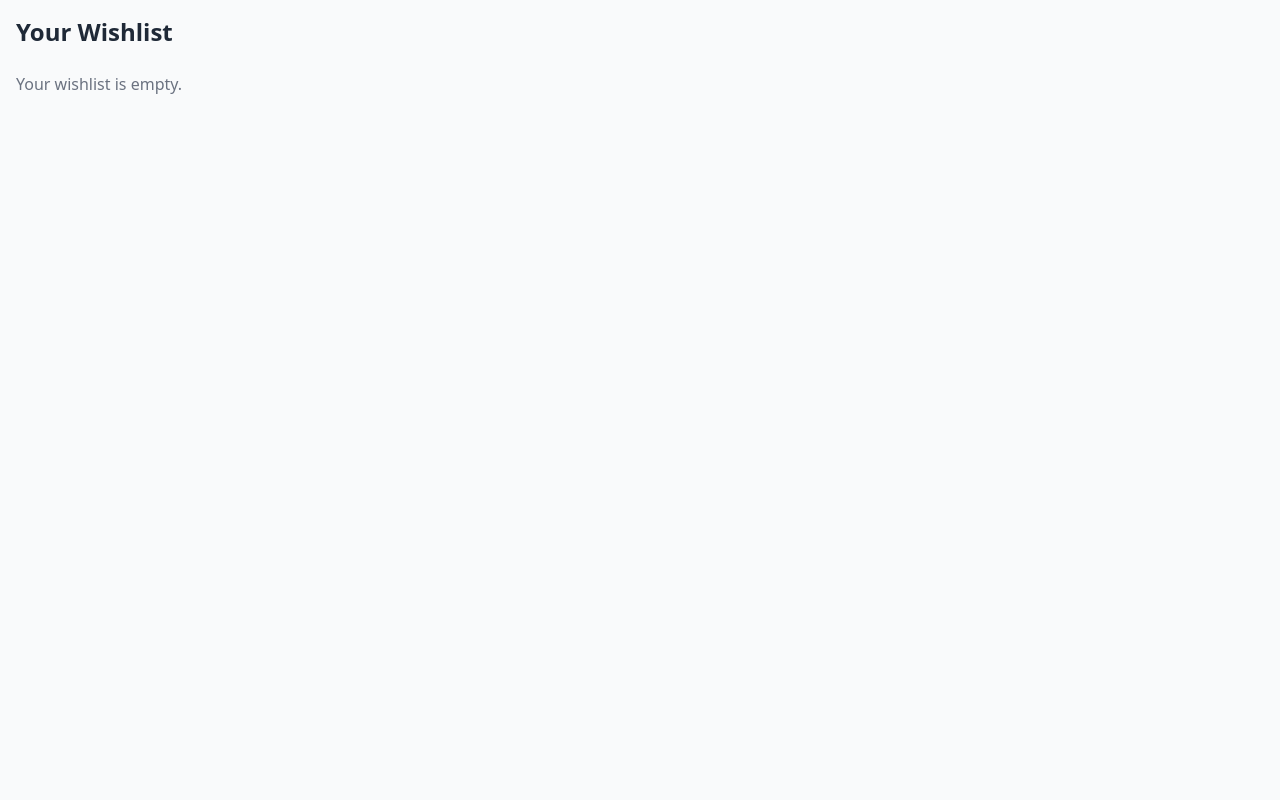
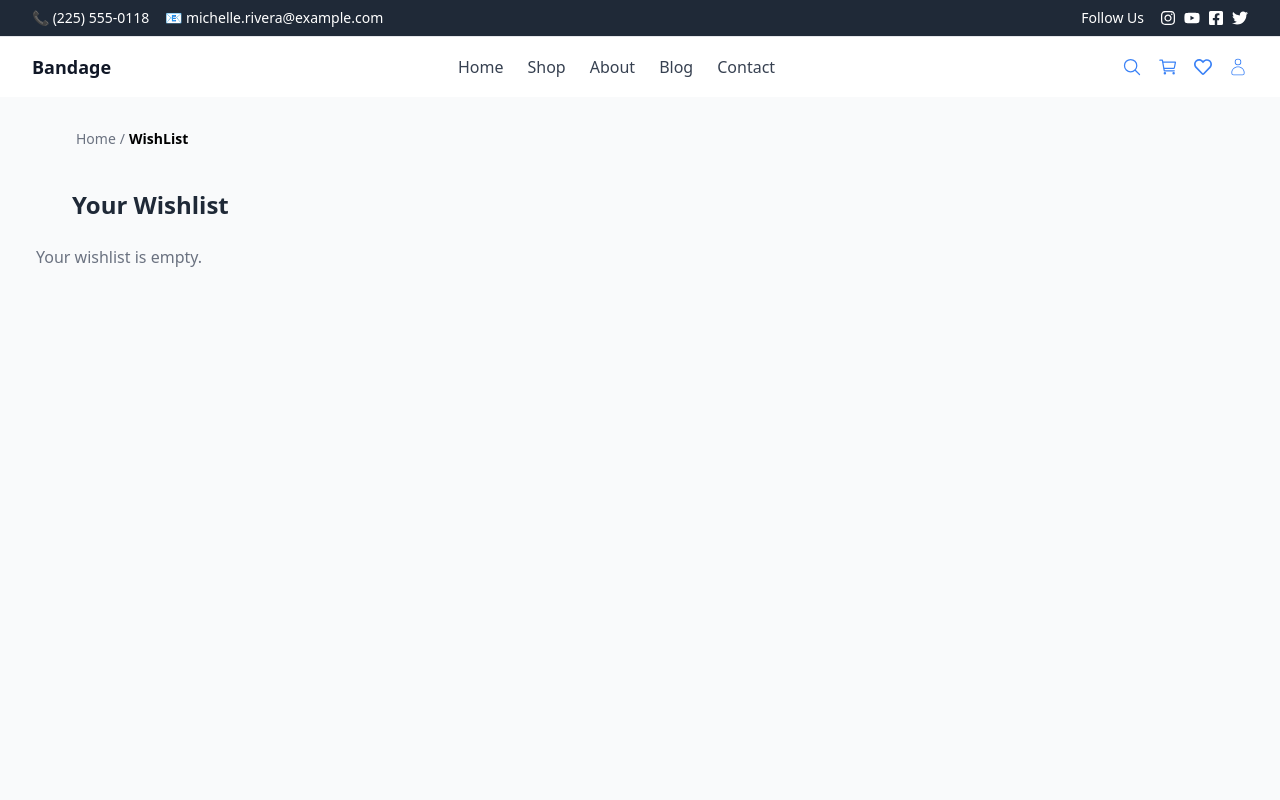
Before and after one commit to SalmanO7/Hackathon_2.0, a Next.js app: page /wishlist in a window 1280 px wide. Shown: the top 800 px of the page. Built offline with nearby package versions, Linux system fonts and the light colour scheme.

Commit message:
WishList Functionality

```diff
--- a/app/cart/page.tsx
+++ b/app/cart/page.tsx
@@ -5,7 +5,8 @@ import Navbar from "../pages/Navbar";
 import Link from "next/link";
 
 const CartPage = () => {
-  const { cartItems, setCartItems, increaseQuantity, decreaseQuantity } = useCart();
+  const { cartItems, setCartItems, increaseQuantity, decreaseQuantity } =
+    useCart();
 
   // Load cart items from local storage when the component mounts
   useEffect(() => {
@@ -21,12 +22,19 @@ const CartPage = () => {
   }, [cartItems]);
 
   const calculateSubtotal = () => {
-    return cartItems.reduce((total, item) => total + item.product.price * item.quantity, 0);
+    return cartItems.reduce(
+      (total, item) => total + item.product.price * item.quantity,
+      0
+    );
   };
 
   return (
     <>
       <Navbar />
+      <nav className="sm:px-6 md:px-9 xl:pl-16  text-sm flex justify-start gap-x-1 sm:px-10  text-gray-500 mb-6 px-10 py-6 md:py-8">
+        <Link href="/">Home</Link> /{" "}
+        <span className="text-black font-semibold">WishList</span>
+      </nav>
       {cartItems.length === 0 ? (
         <div className="flex justify-center items-center pt-40 pb-16">
           <p>
@@ -81,7 +89,9 @@ const CartPage = () => {
 
           <div className="flex justify-between items-center mt-6 border-t pt-6">
             <span className="text-xl font-bold">Subtotal</span>
-            <span className="text-xl font-semibold">${calculateSubtotal()}</span>
+            <span className="text-xl font-semibold">
+              ${calculateSubtotal()}
+            </span>
           </div>
 
           <div className="mt-8 flex justify-between items-center space-x-4">
--- a/app/wishlist/page.tsx
+++ b/app/wishlist/page.tsx
@@ -1,9 +1,24 @@
 "use client";
-import React from "react";
+import React, { useEffect } from "react";
 import { useCart } from "@/context/Context"; // Import the context to access wishlist
+import Link from "next/link";
+import Navbar from "../pages/Navbar";
 
 const WishList = () => {
   const { wishlist, setWishlist } = useCart(); // Get wishlist and setWishlist from context
+
+  // Load wishlist from local storage when the component mounts
+  useEffect(() => {
+    const storedWishlist = localStorage.getItem("wishlist");
+    if (storedWishlist) {
+      setWishlist(JSON.parse(storedWishlist));
+    }
+  }, [setWishlist]);
+
+  // Save wishlist to local storage whenever it changes
+  useEffect(() => {
+    localStorage.setItem("wishlist", JSON.stringify(wishlist));
+  }, [wishlist]);
 
   // Function to remove an item from the wishlist
   const removeFromWishlist = (productId: string) => {
@@ -11,10 +26,14 @@ const WishList = () => {
   };
 
   return (
-        <div className="p-4 bg-gray-50 min-h-screen">
-            <h1 className="text-2xl font-bold text-gray-800 mb-6">Your Wishlist</h1>
-
-            {/* Show a message if wishlist is empty */}
+    <>
+      <Navbar />
+      <div className="p-4 bg-gray-50 min-h-screen sm:px-6 lg:px-9">
+        <nav className="text-sm flex justify-start gap-x-1 sm:px-10  text-gray-500 mb-6 px-10 md:py-4">
+          <Link href="/">Home</Link> /{" "}
+          <span className="text-black font-semibold">WishList</span>
+        </nav>
+        <h1 className="text-2xl font-bold text-gray-800 mb-6 pl-4 sm:pl-6 lg:pl-9">Your Wishlist</h1>
         {wishlist.length === 0 ? (
           <p className="text-gray-500">Your wishlist is empty.</p>
         ) : (
@@ -29,10 +48,15 @@ const WishList = () => {
                   alt={product.title}
                   className="w-full h-48 object-cover rounded-md mb-4"
                 />
-                            <h3 className="text-lg font-semibold text-gray-800">{product.title}</h3>
+                <h3 className="text-lg font-semibold text-gray-800">
+                  {product.title}
+                </h3>
 
-                            {product.description.split(' ').slice(0, 10).join(' ')}{"..."}
-                            <p className="text-lg font-bold text-green-800">${product.price}</p>
+                {product.description.split(" ").slice(0, 10).join(" ")}
+                {"..."}
+                <p className="text-lg font-bold text-green-800">
+                  ${product.price}
+                </p>
 
                 <button
                   onClick={() => removeFromWishlist(product._id)}
@@ -45,6 +69,7 @@ const WishList = () => {
           </div>
         )}
       </div>
+    </>
   );
 };
 
```
Also changed, not shown: 1 other file (tests, documents, lock files or other folders). Lines whose indentation alone changed are shown as unchanged.
